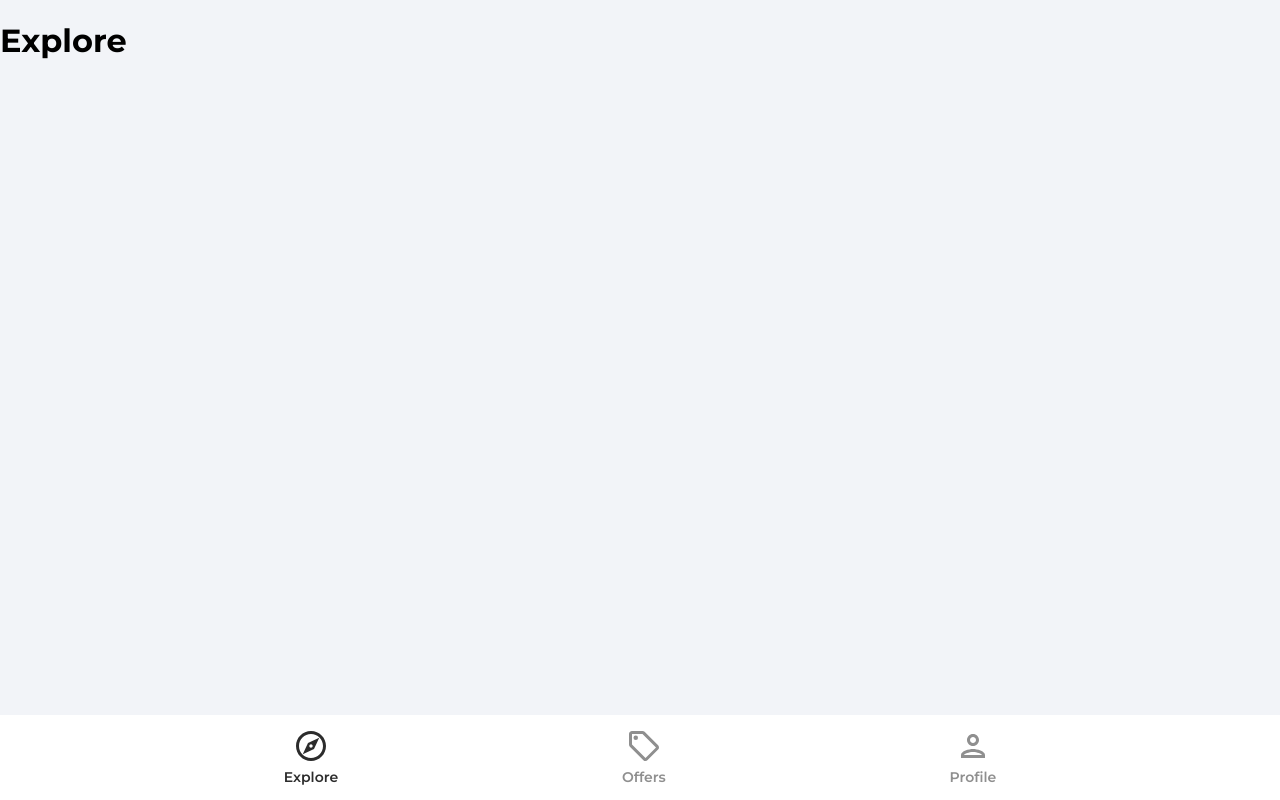
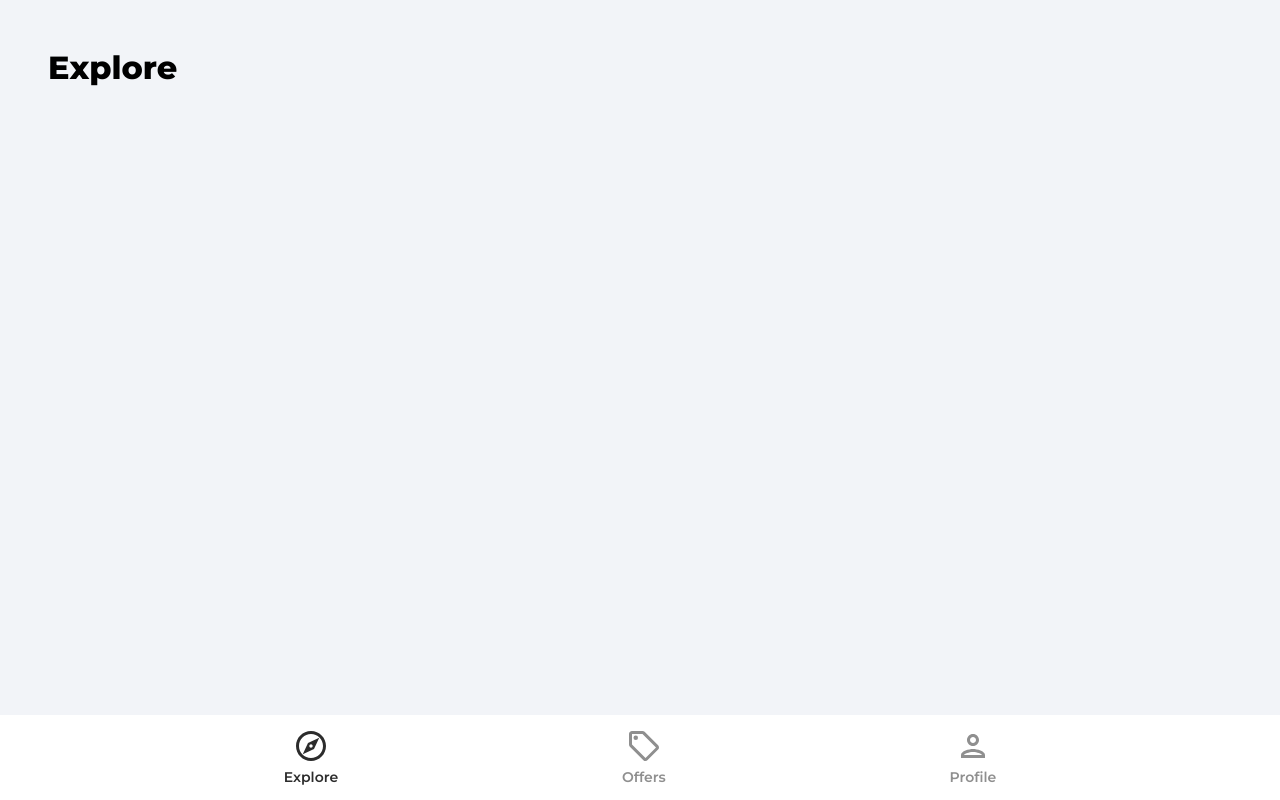
Before and after one commit to nameelza/house-marketplace, a React (Create React App) app: page / in a window 1280 px wide. Built offline with nearby package versions, Linux system fonts and the light colour scheme.

Commit message:
Update Explore.jsx

```diff
--- a/src/components/Explore.jsx
+++ b/src/components/Explore.jsx
@@ -1,8 +1,17 @@
+import { Link } from "react-router-dom";
+import rentCategoryImage from "../assets/jpg/rentCategoryImage.jpg";
+import sellCategoryImage from "../assets/jpg/sellCategoryImage.jpg";
+
 function Explore() {
   return (
-    <>
-      <h1>Explore</h1>
-    </>
+    <div className="explore">
+      <header>
+        <p className="pageHeader">Explore</p>
+      </header>
+      <main>
+        {/* Slider */}
+      </main>
+    </div>
   );
 }
 
```
